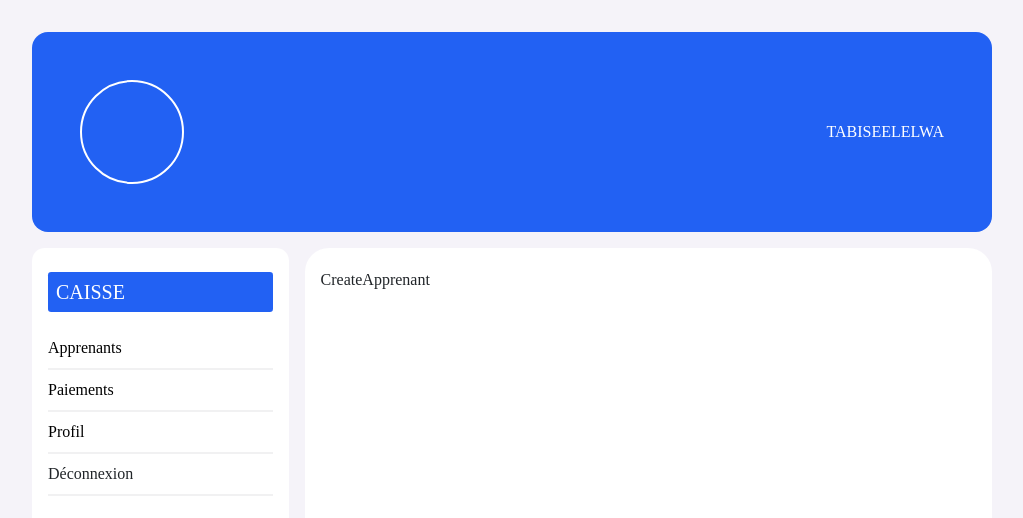
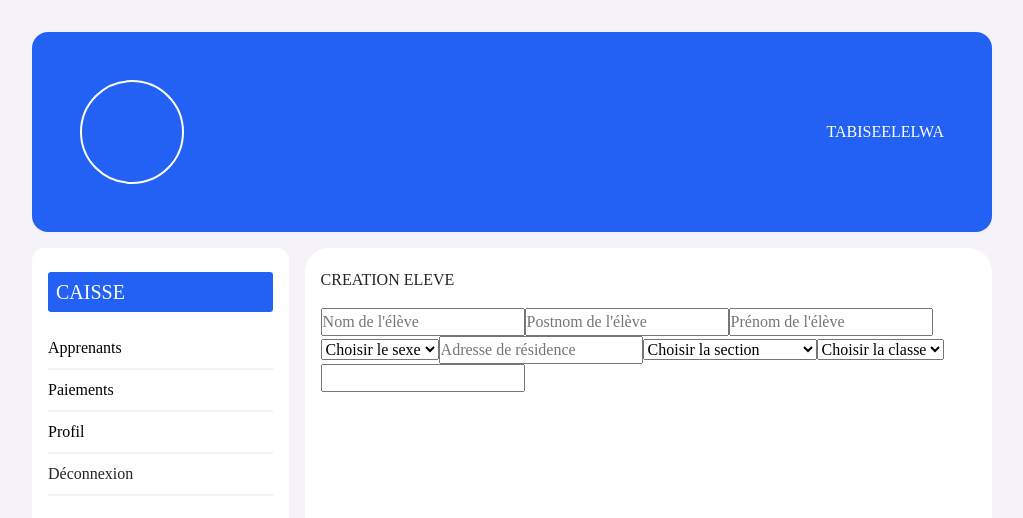
Before and after one commit to tabiseelelwa/shule-frontend, a React (Create React App) app: page /caisse/nouv-appr in a window 1280 px wide. Shown: the top 518 px of the page, without its empty margins (128-1151 px from the left). Built offline with nearby package versions, Linux system fonts and the light colour scheme.

Commit message:
Le formulaire d'enregistrement des élèves

```diff
--- a/src/Pages/Caisse/CreateApprenant.js
+++ b/src/Pages/Caisse/CreateApprenant.js
@@ -1,7 +1,39 @@
 import React from "react";
 
 const CreateApprenant = () => {
-  return <div>CreateApprenant</div>;
+  return (
+    <div>
+      <div className="formHead">
+        <p>CREATION ELEVE</p>
+      </div>
+      <form>
+        <input type="text" placeholder="Nom de l'élève" />
+        <input type="text" placeholder="Postnom de l'élève" />
+        <input type="text" placeholder="Prénom de l'élève" />
+        <select name="">
+          <option>Choisir le sexe</option>
+          <option value="Masculin">Masculin</option>
+          <option value="Féminin">Féminin</option>
+        </select>
+        <input type="text" placeholder="Adresse de résidence" />
+        <select name="" id="">
+          <option>Choisir la section</option>
+          <option value="">Scientifique</option>
+          <option value="">Commerciale et gestion</option>
+          <option value="">Pédagogie générale</option>
+        </select>
+        <select name="" id="">
+          <option>Choisir la classe</option>
+          <option value="">1ère A</option>
+          <option value="">1ère B</option>
+          <option value="">2ème A</option>
+          <option value="">2ème B</option>
+          <option value="">2ème C</option>
+        </select>
+        <input type="text" placeholder="" />
+      </form>
+    </div>
+  );
 };
 
 export default CreateApprenant;
```
